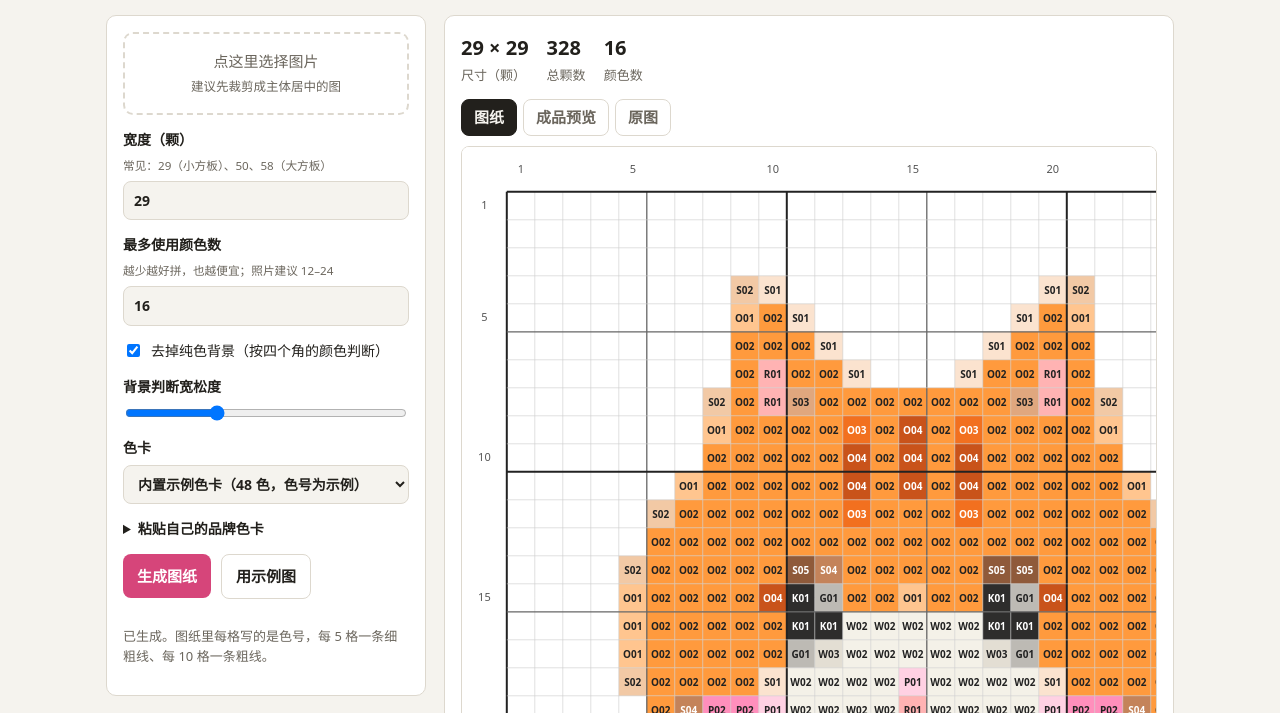
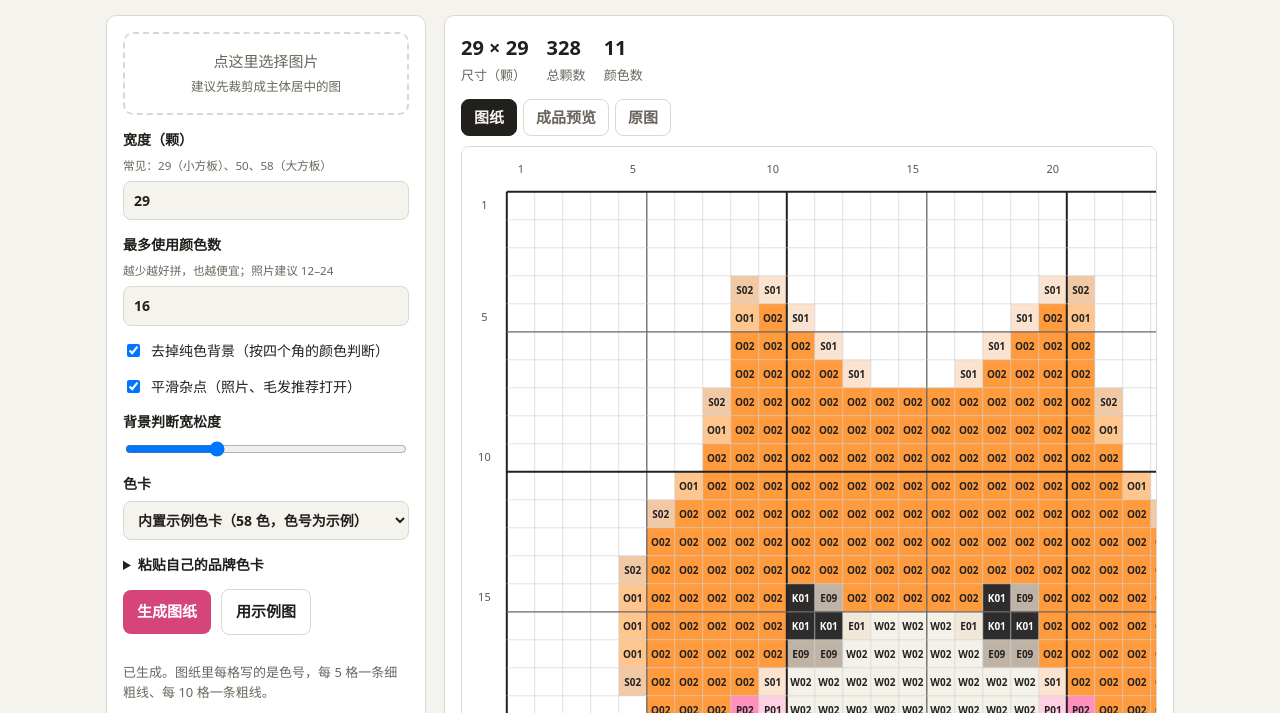
Before and after one commit to bc253181-coder/-, a plain HTML site: page bead-pattern/index.html in a window 1280 px wide. Shown: the part 87-800 px from the top of the page. Drawn offline with Linux system fonts and the light colour scheme.

Commit message:
Bead tool: add warm beige palette shades and speckle smoothing
Co-Authored-By: Claude Opus 5.5 <noreply@anthropic.com>
Claude-Session: https://claude.ai/code/session_0172QPP1MNUM2MhyZ1iyEBoN

```diff
--- a/bead-pattern/index.html
+++ b/bead-pattern/index.html
@@ -71,13 +71,14 @@ details summary{cursor:pointer;font-weight:600;font-size:14px}
       </label>
 
       <label class="check" for="removeBg"><input id="removeBg" type="checkbox" checked> 去掉纯色背景（按四个角的颜色判断）</label>
+      <label class="check" for="smooth"><input id="smooth" type="checkbox" checked> 平滑杂点（照片、毛发推荐打开）</label>
       <label class="f" for="bgTol">背景判断宽松度
         <input id="bgTol" type="range" min="2" max="40" value="14">
       </label>
 
       <label class="f" for="palette">色卡
         <select id="palette">
-          <option value="default">内置示例色卡（48 色，色号为示例）</option>
+          <option value="default">内置示例色卡（58 色，色号为示例）</option>
           <option value="custom">我的色卡（在下方粘贴）</option>
         </select>
       </label>
@@ -175,7 +176,17 @@ S04,#C4835A
 S05,#8F5A3A
 S06,#5E3A26
 S07,#3D261A
-S08,#A8794F`;
+S08,#A8794F
+E01,#F1E8D8
+E02,#E6D6BC
+E03,#D8C2A0
+E04,#C9AD86
+E05,#B8976D
+E06,#A08060
+E07,#86694E
+E08,#DCD3C8
+E09,#BFB3A5
+E10,#9E9284`;
 
 const $ = id => document.getElementById(id);
 let srcImg = null, result = null, currentView = 'pattern';
@@ -275,6 +286,17 @@ function generate(){
     used.delete(least);
     for(let i=0;i<assign.length;i++)if(assign[i]===least)assign[i]=nearest(labs[i],used);
   }
+  // 平滑：一格周围 8 格里有 5 格以上是同一颜色，就改成那个颜色，重复两次
+  if($('smooth').checked){
+    for(let pass=0;pass<2;pass++){
+      const prev=assign.slice();
+      for(let j=0;j<H;j++)for(let i=0;i<W;i++){
+        const v=j*W+i;if(prev[v]<0)continue;const cnt={};
+        for(let dy=-1;dy<=1;dy++)for(let dx=-1;dx<=1;dx++){if(!dx&&!dy)continue;const y=j+dy,x2=i+dx;if(y<0||y>=H||x2<0||x2>=W)continue;const a=prev[y*W+x2];if(a>=0)cnt[a]=(cnt[a]||0)+1;}
+        for(const a in cnt)if(cnt[a]>=5&&+a!==prev[v]){assign[v]=+a;break;}
+      }
+    }
+  }
   const counts={};assign.forEach(a=>{if(a>=0)counts[a]=(counts[a]||0)+1;});
   result={W,H,assign,pal,counts};
   renderStats();renderLegend();draw();
```
